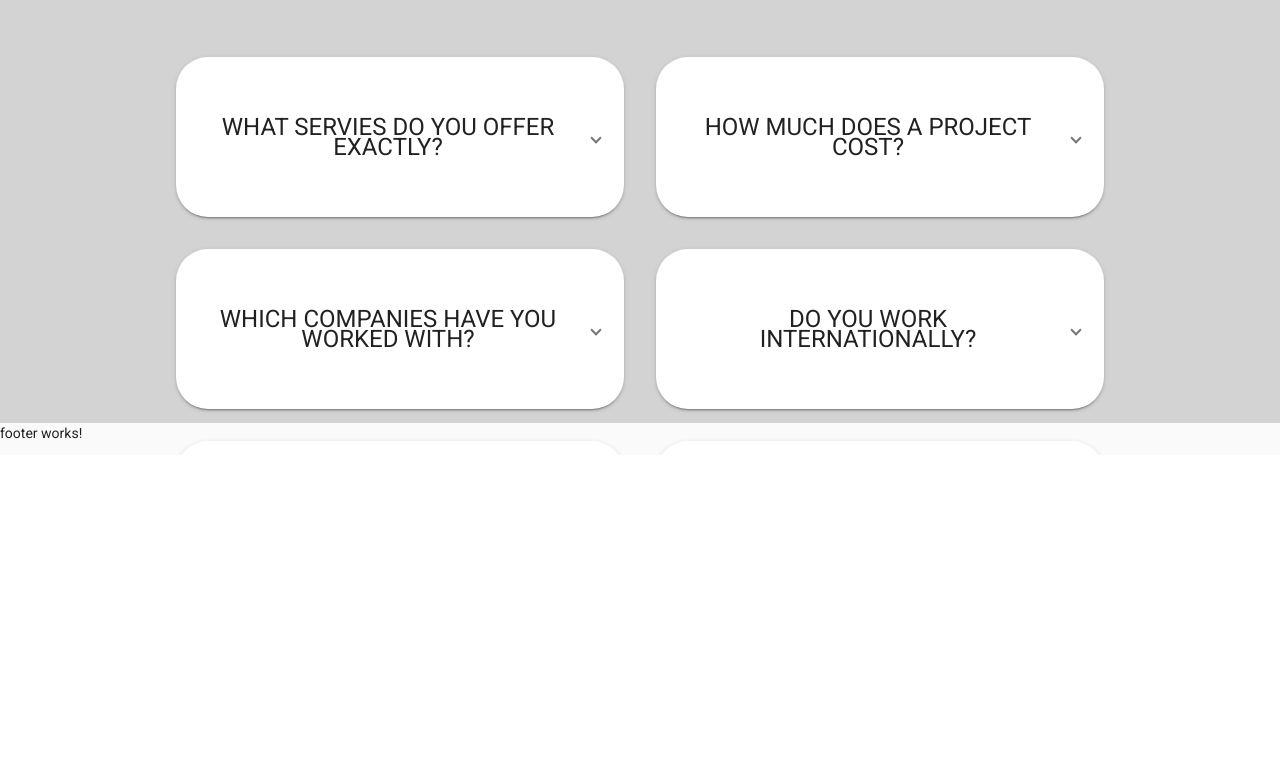
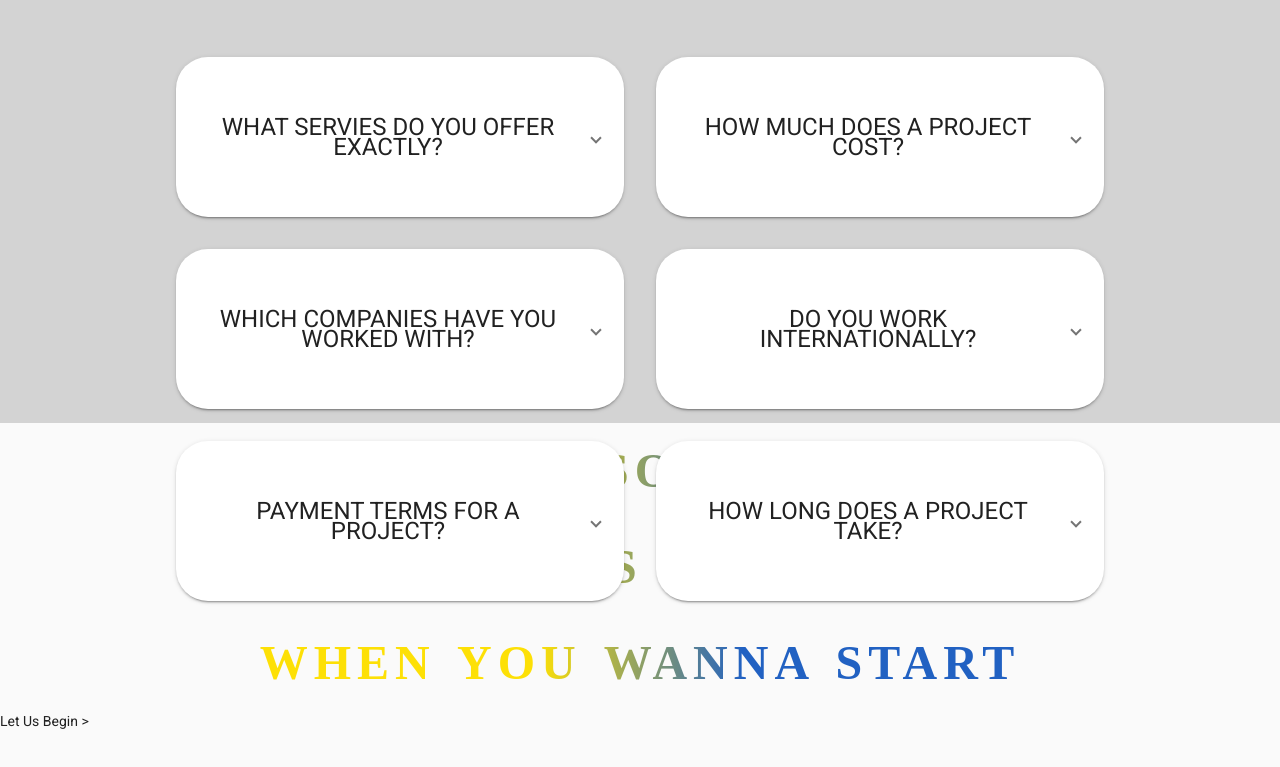
Before and after one commit to saad189/portfolio-fahad, an Angular app: page / in a window 1280 px wide. Shown: the part 4441-5208 px from the top of the page. Before the commit the page ends 4896 px from the top, so only its background shows below. Built offline with nearby package versions, Linux system fonts and the light colour scheme.

Commit message:
Working on Footer

```diff
--- a/src/Components/faqs/faqs.component.scss
+++ b/src/Components/faqs/faqs.component.scss
@@ -6,6 +6,8 @@
   .mat-expansion-panel {
     border-radius: 2rem;
     height: 20vh;
+  }
+  .mat-expansion-indicator {
   }
   .mat-expansion-panel-header-title {
     justify-content: center;
--- a/src/Components/footer/footer.component.html
+++ b/src/Components/footer/footer.component.html
@@ -1,3 +1,9 @@
-<p>
-  footer works!
-</p>
+<div class="container-footer">
+  <div class="text-area display-1">
+    <span> So </span>
+    <span> Let Us Know </span>
+    <span> When You Wanna Start </span>
+  </div>
+
+  <div><a> Let Us Begin > </a></div>
+</div>
--- a/src/Components/footer/footer.component.scss
+++ b/src/Components/footer/footer.component.scss
@@ -0,0 +1,10 @@
+.container-footer {
+  .text-area {
+    display: flex;
+    flex-direction: column;
+  }
+  span {
+    font-size: 3rem;
+  }
+  height: 50vh;
+}
--- a/src/app/app.component.scss
+++ b/src/app/app.component.scss
@@ -23,3 +23,6 @@ a:hover {
   justify-content: center;
   background: black;
 }
+.mat-drawer{
+  overflow-x: hidden;
+}
```
